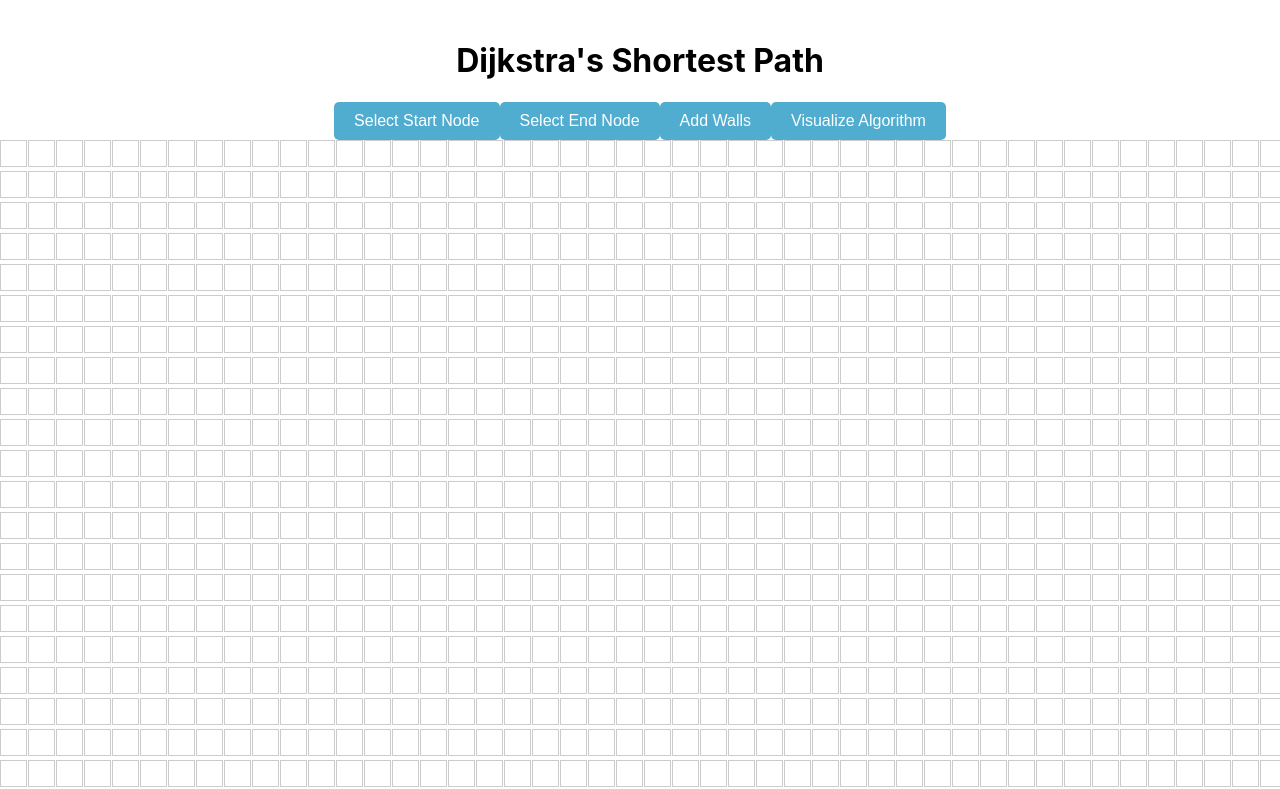
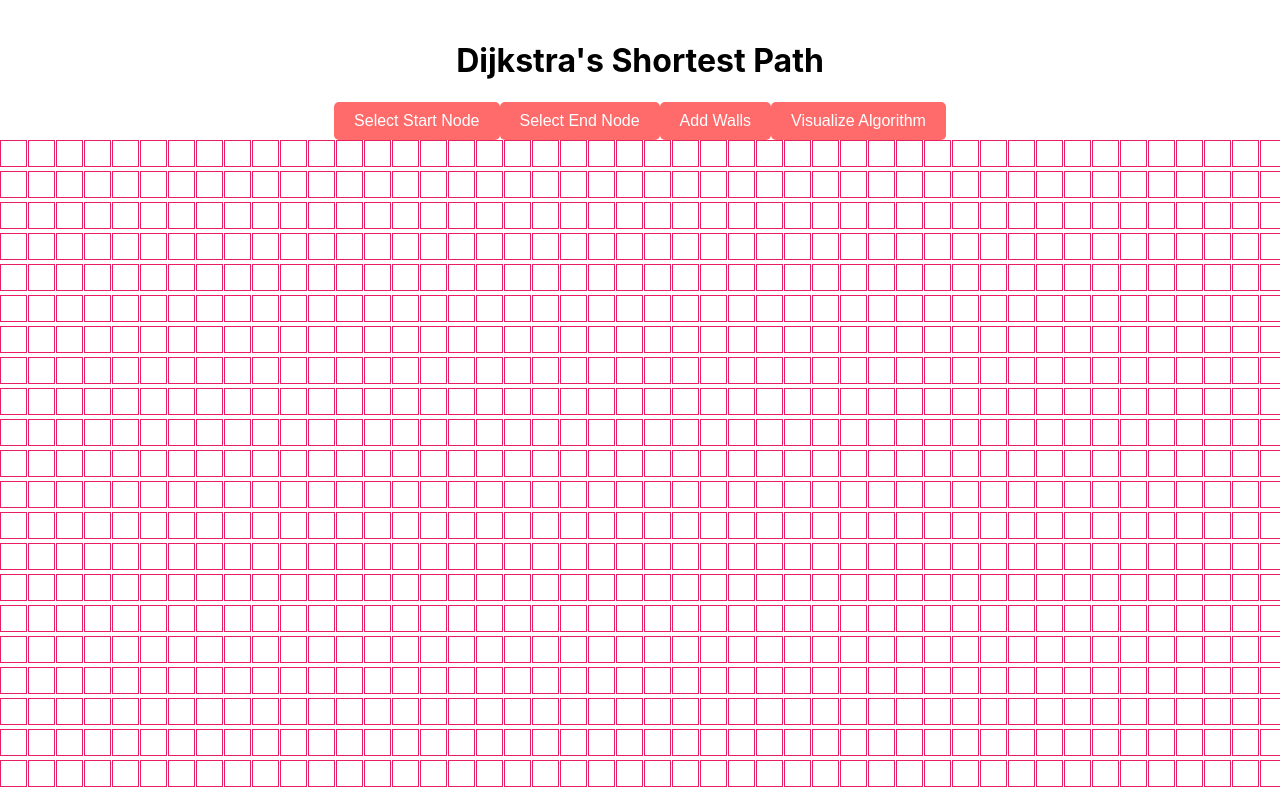
Before and after one commit to ishita-saraswat/Pathfinding-Visualiser, a React (Create React App) app: page / in a window 1280 px wide. Shown: the top 789 px of the page. Built offline with nearby package versions, Linux system fonts and the light colour scheme.

Commit message:
Update Visualizer.css
Changed theme

```diff
--- a/src/components/Visualizer.css
+++ b/src/components/Visualizer.css
@@ -8,7 +8,7 @@
 .visualizer-button {
   padding: 10px 20px;
   font-size: 16px;
-    background-color: #51adcf;
+  background-color: #ff6b6b;
   color: #fff;
   border: none;
   border-radius: 5px;
@@ -26,43 +26,31 @@
   max-height: 1570px;
 }
 
-  /*.grid {
-    display: grid;
-    grid-template-columns: repeat(50, 1fr);
-    grid-template-rows: repeat(20, 1fr);
-    gap: 1px;
-    margin-top: 20px;
-    margin-left:80px;
-    margin-right:auto;
-    justify-content: center;
-    align-items: center;
-  }*/
-
 .node {
   display: inline-block;
   width: 25px;
   height: 25px;
   background-color: #fff;
-    border: 1px solid #ccc;
+  border: 1px solid #e91e63;
   transition: background-color 0.3s ease;
 }
 
 .node-start {
-    background-color: #51adcf;
+  background-color: #ffc7c7;
 }
 
 .node-end {
-    background-color: #ff6b6b;
+  background-color: #000000;
 }
 
 .node-wall {
-    background-color: #333;
+  background-color: #e91e63;
 }
 
 .node-visited {
-    background-color: #f5b700;
+  background-color: #f8bbd0;
 }
 
 .node-shortest-path {
-    background-color: #04e762;
+  background-color: #f06292;
 }
```
Lines whose indentation alone changed are shown as unchanged.
